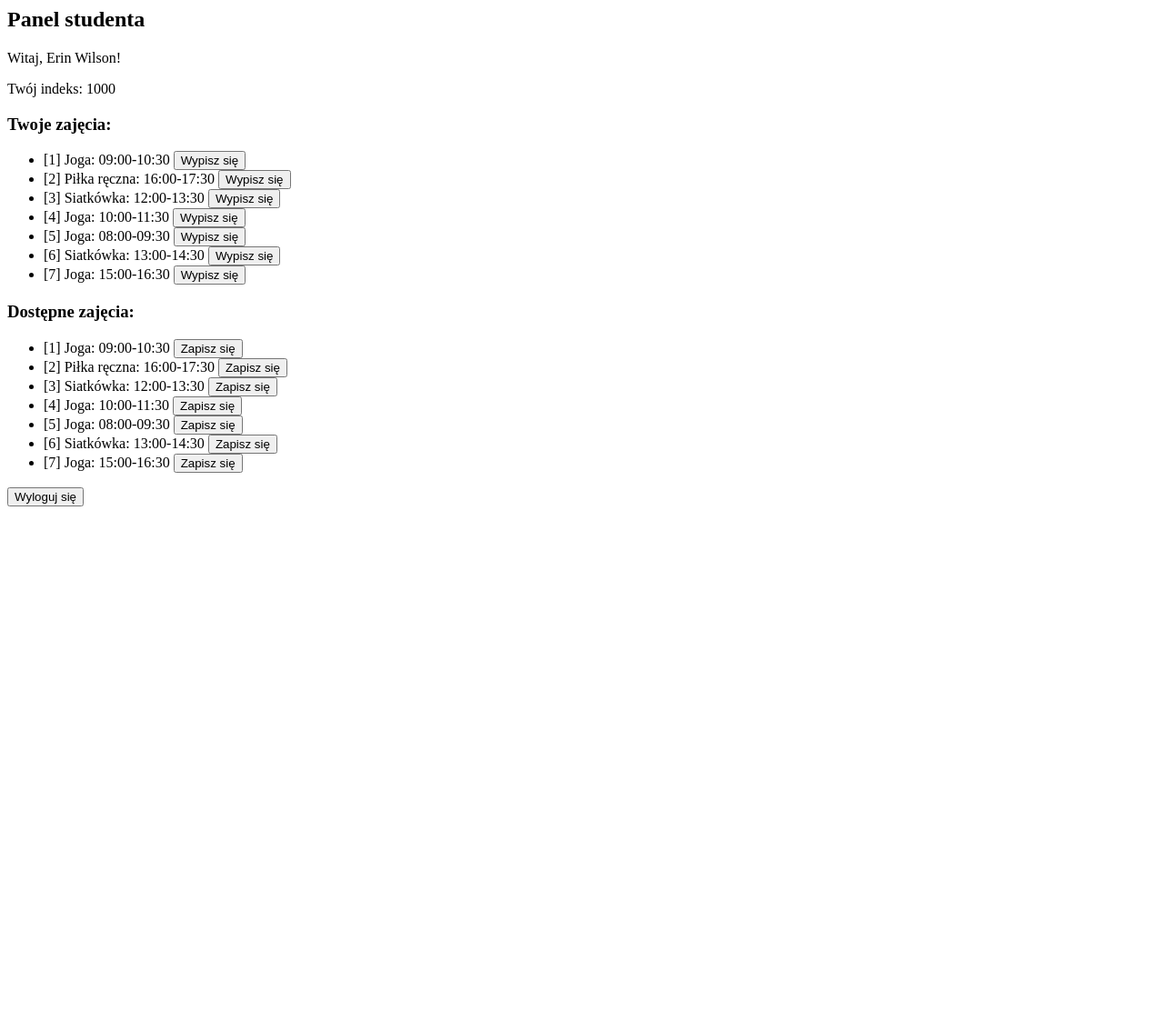
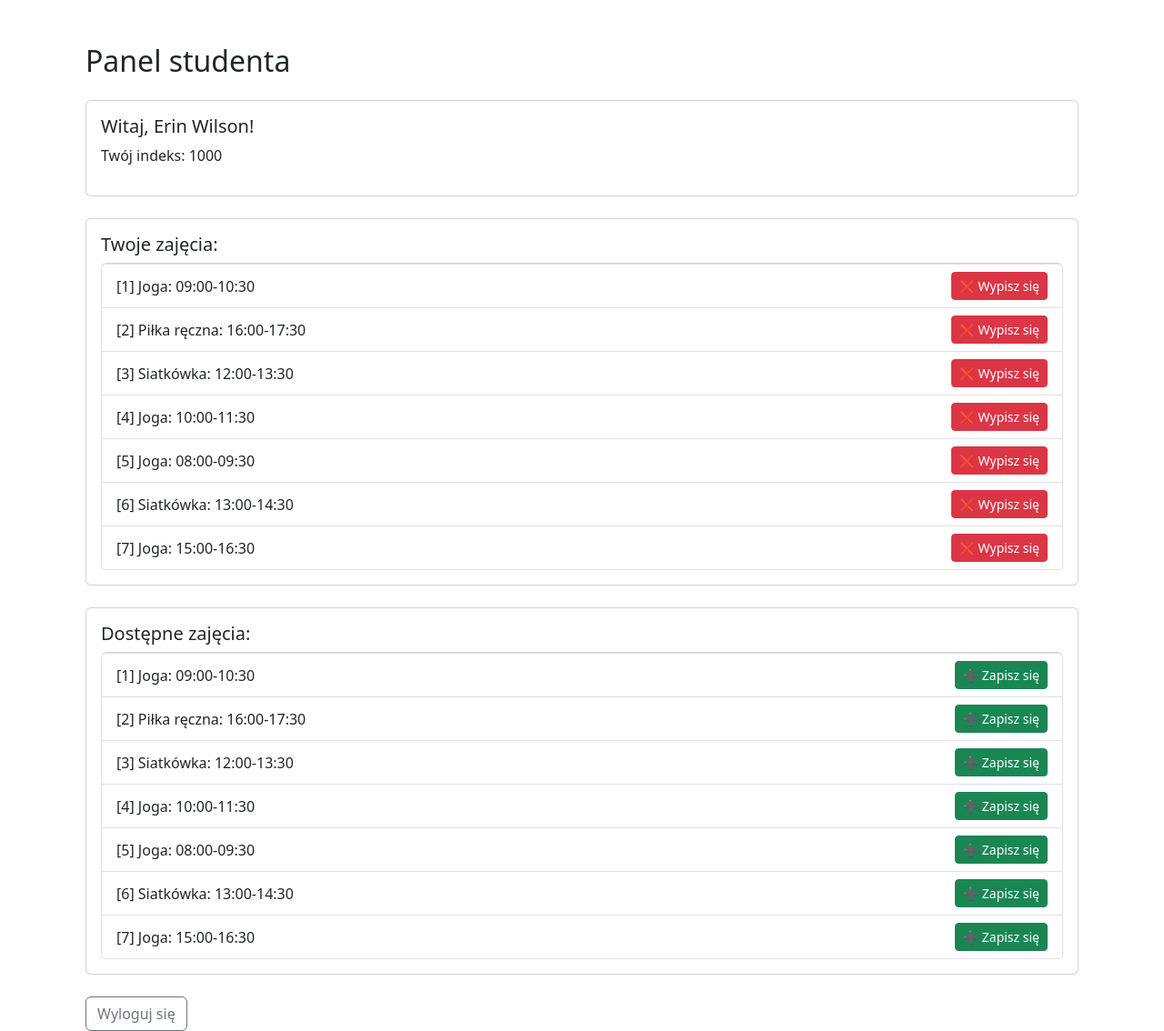
Before and after one commit to p01t3rge1st/bazy_danych, a Django app: template djangodb/website/templates/student_panel.html in a window 1280 px wide. Shown: the whole page at 91% size. Before the commit the page ends 557 px from the top, so only its background shows below. Run offline with Django 5.2, Linux system fonts and the light colour scheme; the template is opened without the code that fills it: values that come from a table or form of the project are taken from there, others are empty; data comes from the database, SQL or seed files in the repository; both versions use the stored data as it was after the commit.

Commit message:
Frontend zapisowy użytkownika MM

```diff
--- /dev/null
+++ b/djangodb/website/templates/base.html
@@ -0,0 +1,19 @@
+<!DOCTYPE html>
+<html lang="pl">
+<head>
+    <meta charset="UTF-8">
+    <title>{% block title %}Panel Studenta{% endblock %}</title>
+
+    <link href="https://cdn.jsdelivr.net/npm/bootstrap@5.3.0/dist/css/bootstrap.min.css" rel="stylesheet">
+
+    {% block extra_head %}{% endblock %}
+</head>
+<body>
+    <div class="container">
+        {% block content %}{% endblock %}
+    </div>
+
+
+    <script src="https://cdn.jsdelivr.net/npm/bootstrap@5.3.0/dist/js/bootstrap.bundle.min.js"></script>
+</body>
+</html>
--- a/djangodb/website/templates/student_panel.html
+++ b/djangodb/website/templates/student_panel.html
@@ -1,45 +1,61 @@
-<h2>Panel studenta</h2>
+{% extends "base.html" %}
+
+{% block title %}Panel studenta{% endblock %}
+
+{% block content %}
+<div class="container mt-5">
+    <h2 class="mb-4">Panel studenta</h2>
+
     {% if student %}
-    <p>Witaj, {{ student.first_name }} {{ student.last_name }}!</p>
+    <div class="card p-3 mb-4">
+        <h5>Witaj, {{ student.first_name }} {{ student.last_name }}!</h5>
         <p>Twój indeks: {{ student.student_index }}</p>
+    </div>
 
-    <h3>Twoje zajęcia:</h3>
-    <ul>
+    <div class="card p-3 mb-4">
+        <h5>Twoje zajęcia:</h5>
+        <ul class="list-group">
             {% for c in reserved_classes %}
-        <li>
+            <li class="list-group-item d-flex justify-content-between align-items-center">
                 {{ c }}
-            <form method="post" style="display:inline;">
+                <form method="post" class="d-inline">
                     {% csrf_token %}
                     <input type="hidden" name="class_id" value="{{ c.class_id }}">
                     <input type="hidden" name="action" value="unenroll">
-                <button type="submit">Wypisz się</button>
+                    <button type="submit" class="btn btn-danger btn-sm">❌ Wypisz się</button>
                 </form>
             </li>
             {% empty %}
-        <li>Brak zapisanych zajęć.</li>
+            <li class="list-group-item">Brak zapisanych zajęć.</li>
             {% endfor %}
         </ul>
+    </div>
 
-    <h3>Dostępne zajęcia:</h3>
-    <ul>
+    <div class="card p-3 mb-4">
+        <h5>Dostępne zajęcia:</h5>
+        <ul class="list-group">
             {% for c in available_classes %}
-        <li>
+            <li class="list-group-item d-flex justify-content-between align-items-center">
                 {{ c }}
-            <form method="post" style="display:inline;">
+                <form method="post" class="d-inline">
                     {% csrf_token %}
                     <input type="hidden" name="class_id" value="{{ c.class_id }}">
                     <input type="hidden" name="action" value="enroll">
-                <button type="submit">Zapisz się</button>
+                    <button type="submit" class="btn btn-success btn-sm">➕ Zapisz się</button>
                 </form>
             </li>
             {% empty %}
-        <li>Brak dostępnych zajęć.</li>
+            <li class="list-group-item">Brak dostępnych zajęć.</li>
             {% endfor %}
         </ul>
+    </div>
     {% else %}
-    <p>Nie znaleziono danych studenta.</p>
+    <div class="alert alert-warning">Nie znaleziono danych studenta.</div>
     {% endif %}
-<form method="post" action="{% url 'logout' %}?next=/login/">
+
+    <form method="post" action="{% url 'logout' %}?next=/login/" class="mt-3">
         {% csrf_token %}
-    <button type="submit">Wyloguj się</button>
+        <button type="submit" class="btn btn-outline-secondary">Wyloguj się</button>
     </form>
+</div>
+{% endblock %}
```
Also changed, not shown: djangodb/media/1background1.png (renamed from djangodb/media/background.png), djangodb/zajecia.db. Lines whose indentation alone changed are shown as unchanged.
